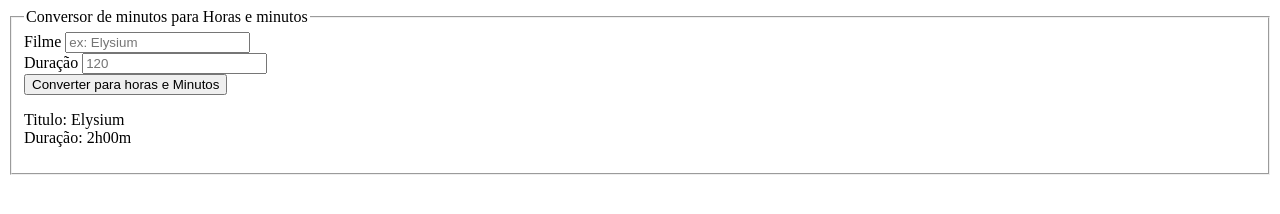
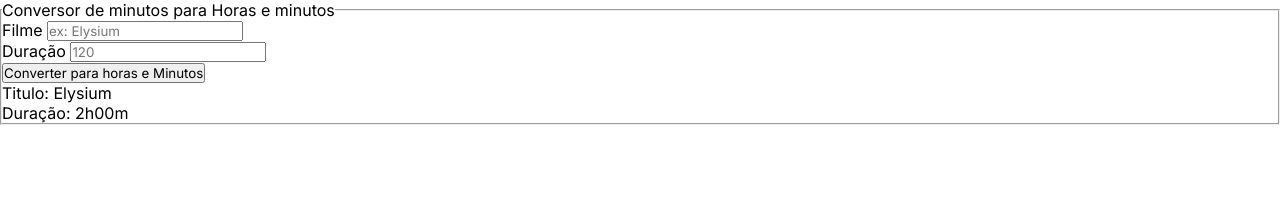
Before and after one commit to L43RC10/conv_min_to_hours_min, a plain HTML site: page index.html in a window 1280 px wide. Drawn offline with Linux system fonts and the light colour scheme.

Commit message:
Iniciando a estruturação do css

```diff
--- a/index.html
+++ b/index.html
@@ -2,7 +2,8 @@
 <html lang="en">
 <head>
     <meta charset="UTF-8">
-    <meta name="viewport" content="width=device-width, initial-scale=1.0">
+    <meta name="viewport" content="width=device-width, initial-scale=1.0"><link href="https://fonts.googleapis.com/css2?family=Inter:ital,opsz,wght@0,14..32,100..900;1,14..32,100..900&display=swap" rel="stylesheet">
+    <link rel="stylesheet" href="style.css">
     <title>Conversor de minutos para Horas e minutos</title>
 </head>
 <body>
--- /dev/null
+++ b/style.css
@@ -0,0 +1,6 @@
+* {
+    font-family: 'inter', sans-serif;
+    box-sizing: border-box;
+    margin: 0;
+    padding: 0;
+}
```
